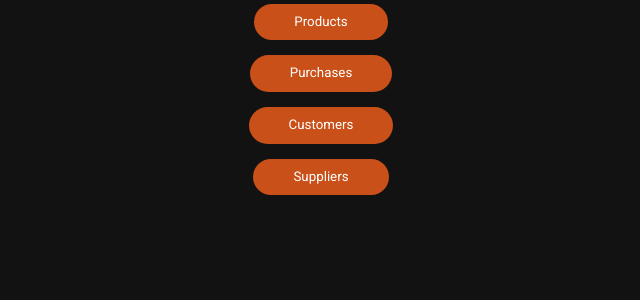
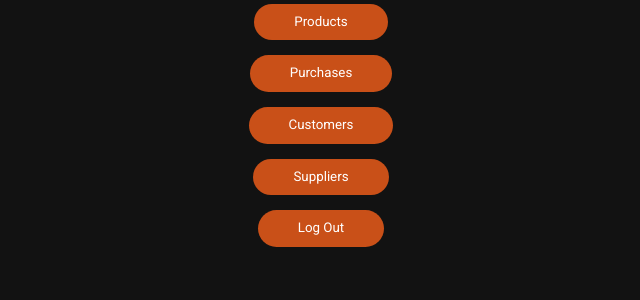
Before and after one commit to holychowders/inventory_management_system, a Flask app: page /dashboard in a window 1280 px wide. Shown: the part 125-425 px from the top of the page, without its empty margins (319-959 px from the left). Run offline with Flask 3, Linux system fonts and the light colour scheme; a user stored in the database is signed in; parts of the project's set-up code (start-up, migrations or seed data) failed here and were passed over.

Commit message:
Add logout button to dashboard template

```diff
--- a/templates/dashboard.html
+++ b/templates/dashboard.html
@@ -10,5 +10,8 @@
   <button type="submit" class="button dashboard-button">Purchases</button>
   <button type="submit" class="button dashboard-button">Customers</button>
   <button type="submit" class="button dashboard-button">Suppliers</button>
+  <form action="{{ url_for('logout')}}">
+    <button type="submit" class="button dashboard-button">Log Out</button>
+  </form>
 </div>
 {% endblock %}
```
